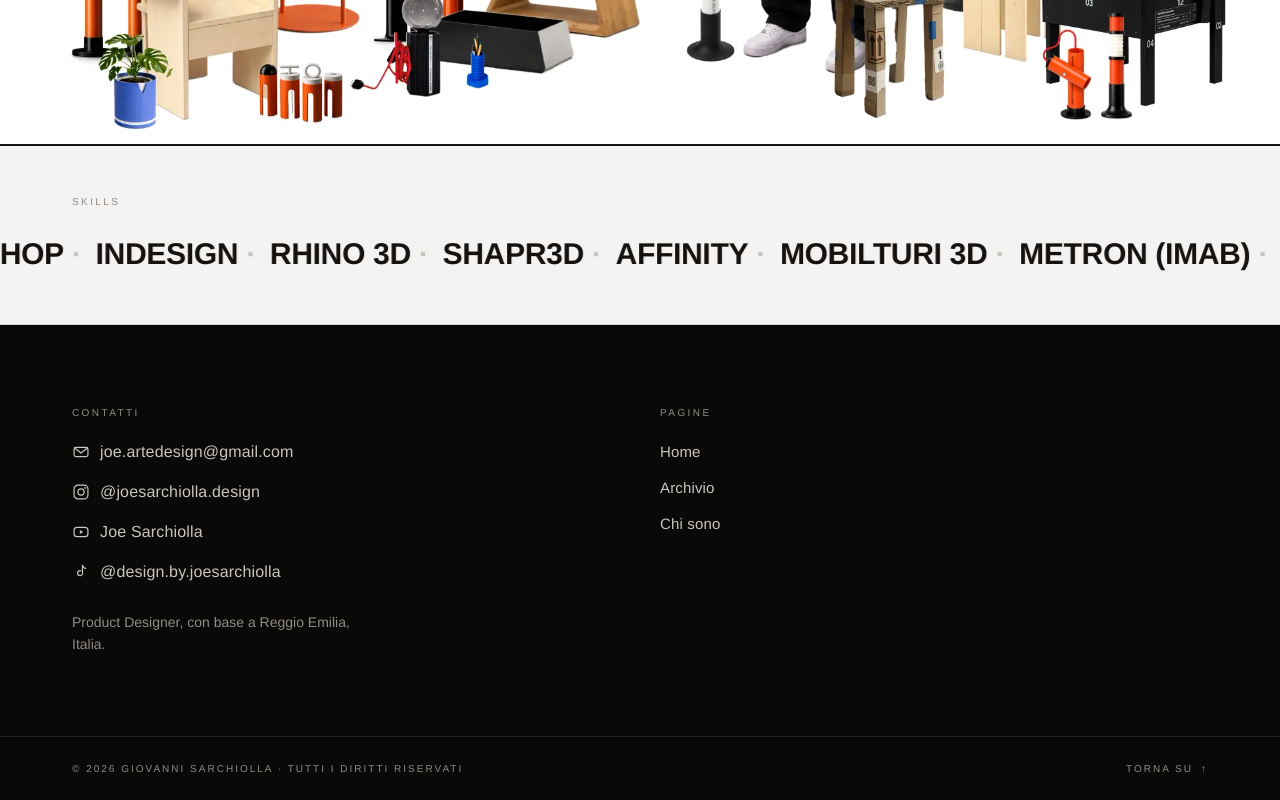
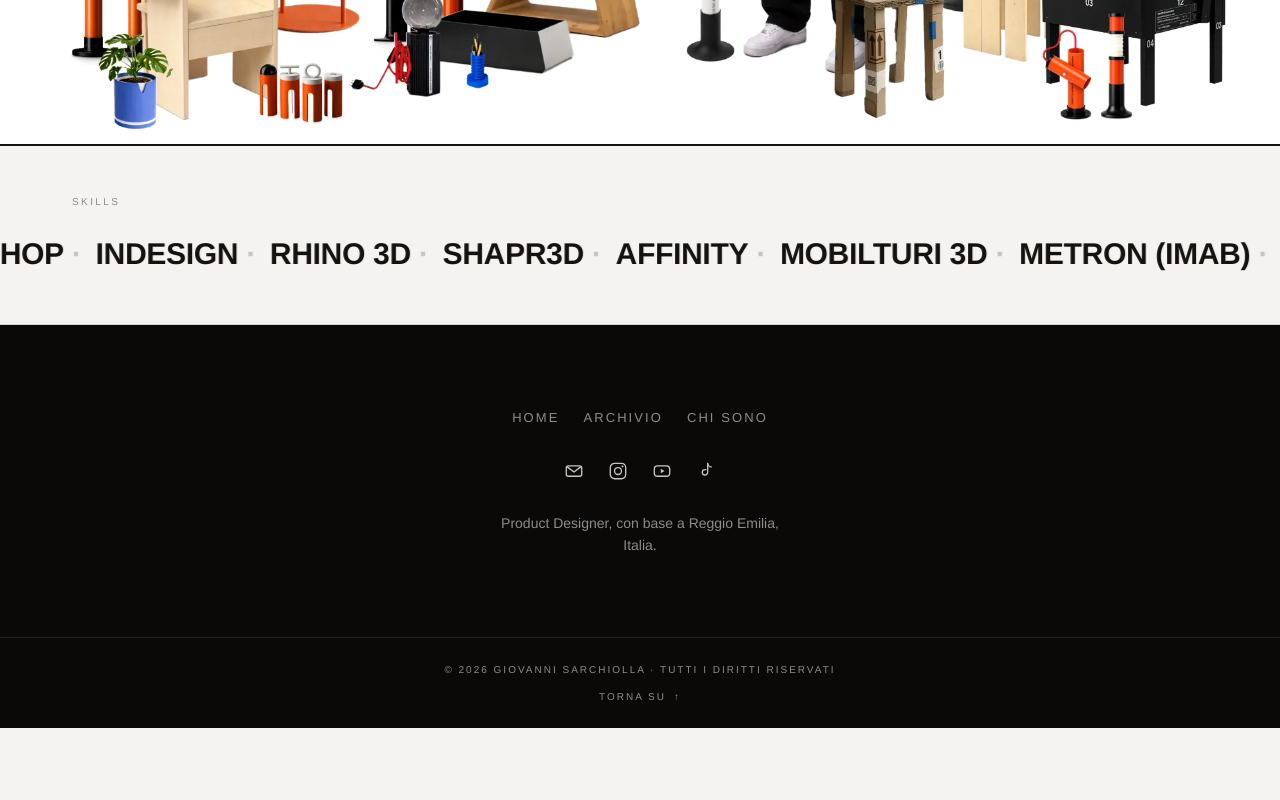
Before and after one commit to Omarone529/JoeDesign, a React (Vite) app: page / in a window 1280 px wide. Shown: the part 1875-2675 px from the top of the page. After the commit the page ends 2603 px from the top, so only its background shows below. Built offline with nearby package versions, Linux system fonts and the light colour scheme.

Commit message:
chore: update

```diff
--- a/src/components/Footer.jsx
+++ b/src/components/Footer.jsx
@@ -3,10 +3,10 @@ import { scorrimento } from '../motion'
 import { Link } from '../router'
 
 /*
- * Footer condiviso, che fa anche da pagina contatti (assente): qui i recapiti,
- * ognuno una volta sola. A sinistra i canali (email, Instagram, YouTube,
- * TikTok), a destra i link, in fondo la riga legale. Le colonne le separano
- * gli spazi, non i bordi.
+ * Footer condiviso, che fa anche da pagina contatti (assente): qui i
+ * recapiti, ognuno una volta sola. Struttura centrata a blocco unico (canali,
+ * pagine, riga descrittiva, poi la coda legale) invece delle due colonne
+ * precedenti: stessi link, disposizione ispirata a omarbayadi.com.
  */
 /*
  * Anno del copyright fissato a build-time (Vite lo inlinea). Non
@@ -40,86 +40,15 @@ export default function Footer() {
       tabIndex={-1}
       className="scroll-mt-16 bg-night text-paper focus:outline-none"
     >
-      <div className="grid grid-cols-2 gap-x-8 gap-y-12 px-5 py-14 sm:px-8 sm:py-16 md:grid-cols-12 md:gap-x-10 lg:px-[72px] lg:py-20">
-        {/*
-         * Contatti diretti. Occhiello come le altre due colonne, così le tre
-         * teste sono pari grado. Il nome per esteso non si ripete: è già in
-         * barra e nella riga di copyright.
-         */}
-        <div className="col-span-2 md:col-span-6 md:pr-10">
-          <Occhiello>Contatti</Occhiello>
-
-          {/*
-           * `flex w-fit`: box di blocco perché i canali restino incolonnati,
-           * ma largo quanto il testo così l'hover non invade la colonna.
-           * Stessa resa di Instagram/YouTube/TikTok qui sotto: icona + testo.
-           */}
-          <a
-            href={profile.emailHref}
-            target="_blank"
-            rel="noreferrer"
-            className="group mt-5 flex w-fit items-center gap-2.5 text-[15px] tracking-[0.01em] text-night-soft transition-colors duration-300 ease-[cubic-bezier(.2,.7,.2,1)] hover:text-paper lg:text-[16px]"
-          >
-            <LogoGmail className="h-[18px] w-[18px] shrink-0" />
-            <span className="relative break-words">
-              {profile.email}
-              <Sottolineatura />
-            </span>
-          </a>
-
-          <a
-            href={profile.instagram}
-            target="_blank"
-            rel="noreferrer"
-            className="group mt-4 flex w-fit items-center gap-2.5 text-[15px] tracking-[0.01em] text-night-soft transition-colors duration-300 ease-[cubic-bezier(.2,.7,.2,1)] hover:text-paper lg:text-[16px]"
-          >
-            <LogoInstagram className="h-[18px] w-[18px] shrink-0" />
-            <span className="relative">
-              @{profile.handle}
-              <Sottolineatura />
-            </span>
-          </a>
-
-          <a
-            href={profile.youtube}
-            target="_blank"
-            rel="noreferrer"
-            className="group mt-4 flex w-fit items-center gap-2.5 text-[15px] tracking-[0.01em] text-night-soft transition-colors duration-300 ease-[cubic-bezier(.2,.7,.2,1)] hover:text-paper lg:text-[16px]"
-          >
-            <LogoYoutube className="h-[18px] w-[18px] shrink-0" />
-            <span className="relative">
-              Joe Sarchiolla
-              <Sottolineatura />
-            </span>
-          </a>
-
-          <a
-            href={profile.tiktok}
-            target="_blank"
-            rel="noreferrer"
-            className="group mt-4 flex w-fit items-center gap-2.5 text-[15px] tracking-[0.01em] text-night-soft transition-colors duration-300 ease-[cubic-bezier(.2,.7,.2,1)] hover:text-paper lg:text-[16px]"
-          >
-            <LogoTiktok className="h-[18px] w-[18px] shrink-0" />
-            <span className="relative">
-              @design.by.joesarchiolla
-              <Sottolineatura />
-            </span>
-          </a>
-
-          {/* Riga di chiusura: descrive, non è un recapito. */}
-          <p className="m-0 mt-7 max-w-[38ch] text-[14px] leading-[1.55] text-muted">
-            {profile.role}, con base a {profile.place}.
-          </p>
-        </div>
-
-        <nav aria-label="Pagine del sito" className="col-span-2 md:col-span-6">
-          <Occhiello>Pagine</Occhiello>
-          <ul className="m-0 mt-5 list-none space-y-3 p-0">
+      <div className="flex flex-col items-center px-5 py-14 text-center sm:px-8 sm:py-16 lg:px-[72px] lg:py-20">
+        {/* Pagine, in cima. */}
+        <nav aria-label="Pagine del sito">
+          <ul className="m-0 flex flex-wrap items-center justify-center gap-x-6 gap-y-2 p-0 list-none">
             {pagine.map((p) => (
               <li key={p.to}>
                 <Link
                   to={p.to}
-                  className="group relative inline-block text-[15px] tracking-[0.01em] text-night-soft transition-colors duration-300 hover:text-paper"
+                  className="group relative inline-block text-[13px] uppercase tracking-[0.16em] text-muted transition-colors duration-300 hover:text-paper"
                 >
                   {p.label}
                   <Sottolineatura />
@@ -128,10 +57,58 @@ export default function Footer() {
             ))}
           </ul>
         </nav>
+
+        {/* Canali, solo icona: l'indirizzo/handle non si ripete, c'è già nel target del link. */}
+        <div className="mt-8 flex flex-wrap items-center justify-center gap-6">
+          <a
+            href={profile.emailHref}
+            target="_blank"
+            rel="noreferrer"
+            aria-label={`Scrivi a ${profile.email}`}
+            className="text-night-soft transition-colors duration-300 ease-[cubic-bezier(.2,.7,.2,1)] hover:text-paper"
+          >
+            <LogoGmail className="h-5 w-5" />
+          </a>
+
+          <a
+            href={profile.instagram}
+            target="_blank"
+            rel="noreferrer"
+            aria-label={`@${profile.handle} su Instagram`}
+            className="text-night-soft transition-colors duration-300 ease-[cubic-bezier(.2,.7,.2,1)] hover:text-paper"
+          >
+            <LogoInstagram className="h-5 w-5" />
+          </a>
+
+          <a
+            href={profile.youtube}
+            target="_blank"
+            rel="noreferrer"
+            aria-label="Joe Sarchiolla su YouTube"
+            className="text-night-soft transition-colors duration-300 ease-[cubic-bezier(.2,.7,.2,1)] hover:text-paper"
+          >
+            <LogoYoutube className="h-5 w-5" />
+          </a>
+
+          <a
+            href={profile.tiktok}
+            target="_blank"
+            rel="noreferrer"
+            aria-label="Joe Sarchiolla su TikTok"
+            className="text-night-soft transition-colors duration-300 ease-[cubic-bezier(.2,.7,.2,1)] hover:text-paper"
+          >
+            <LogoTiktok className="h-5 w-5" />
+          </a>
+        </div>
+
+        {/* Riga di chiusura: descrive, non è un recapito. */}
+        <p className="m-0 mt-8 max-w-[38ch] text-[14px] leading-[1.55] text-muted">
+          {profile.role}, con base a {profile.place}.
+        </p>
       </div>
 
       <div
-        className={`flex flex-col gap-4 border-t ${FILETTO} px-5 py-6 sm:flex-row sm:items-center sm:justify-between sm:px-8 lg:px-[72px]`}
+        className={`flex flex-col items-center gap-3 border-t ${FILETTO} px-5 py-6 text-center sm:px-8 lg:px-[72px]`}
       >
         <div className="text-[10px] uppercase tracking-[0.2em] text-muted">
           © {ANNO} {profile.name} · Tutti i diritti riservati
@@ -139,7 +116,7 @@ export default function Footer() {
         <button
           type="button"
           onClick={() => window.scrollTo({ top: 0, behavior: scorrimento() })}
-          className="group flex items-center gap-2 self-start text-[10px] uppercase tracking-[0.2em] text-muted transition-colors hover:text-paper sm:self-auto"
+          className="group flex items-center gap-2 text-[10px] uppercase tracking-[0.2em] text-muted transition-colors hover:text-paper"
         >
           Torna su
           <span
@@ -152,11 +129,6 @@ export default function Footer() {
       </div>
     </footer>
   )
-}
-
-/* Etichetta di colonna: maiuscoletto spaziato, come negli occhielli del sito. */
-function Occhiello({ children }) {
-  return <div className="text-[10px] uppercase tracking-[0.24em] text-muted">{children}</div>
 }
 
 /*
```
